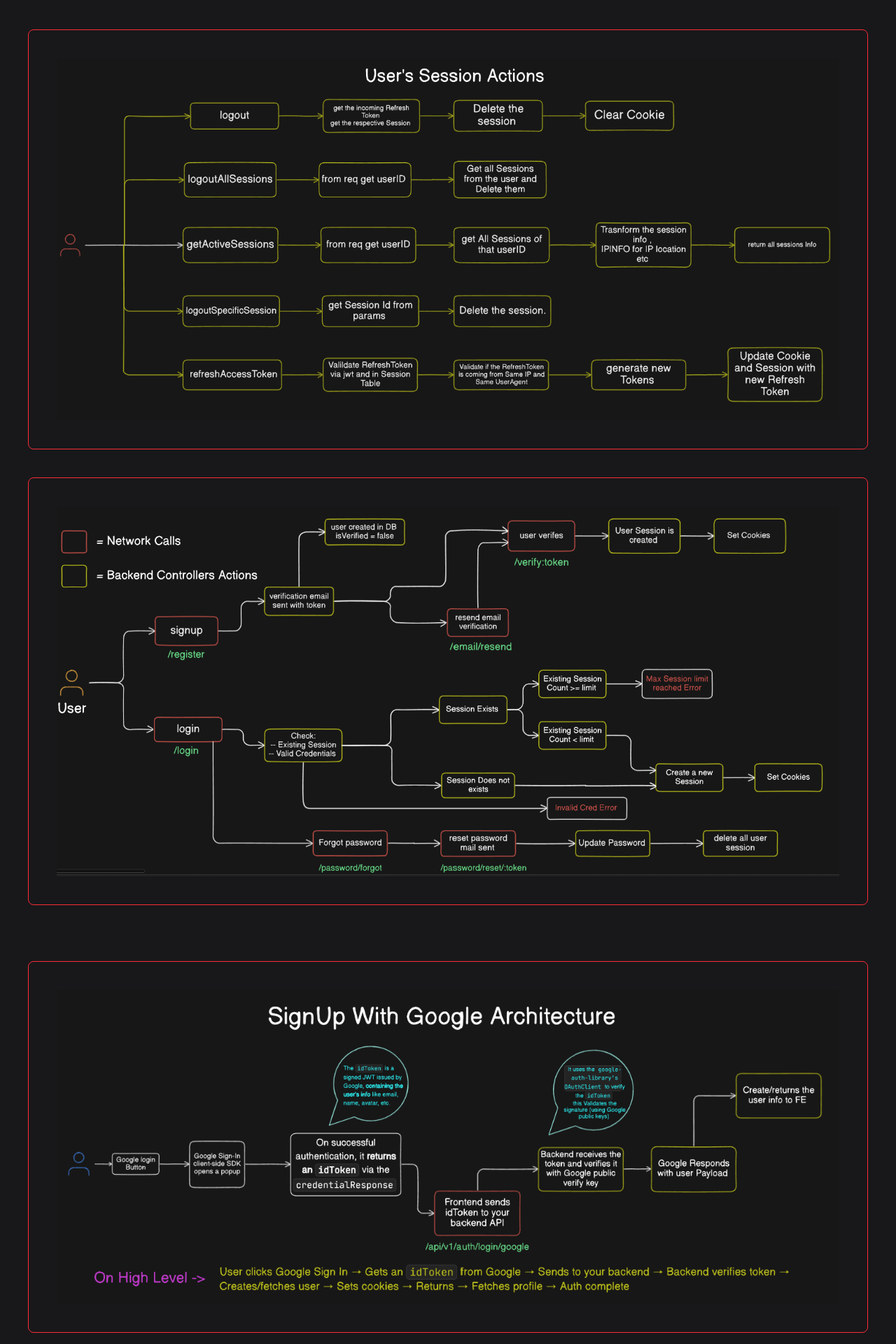
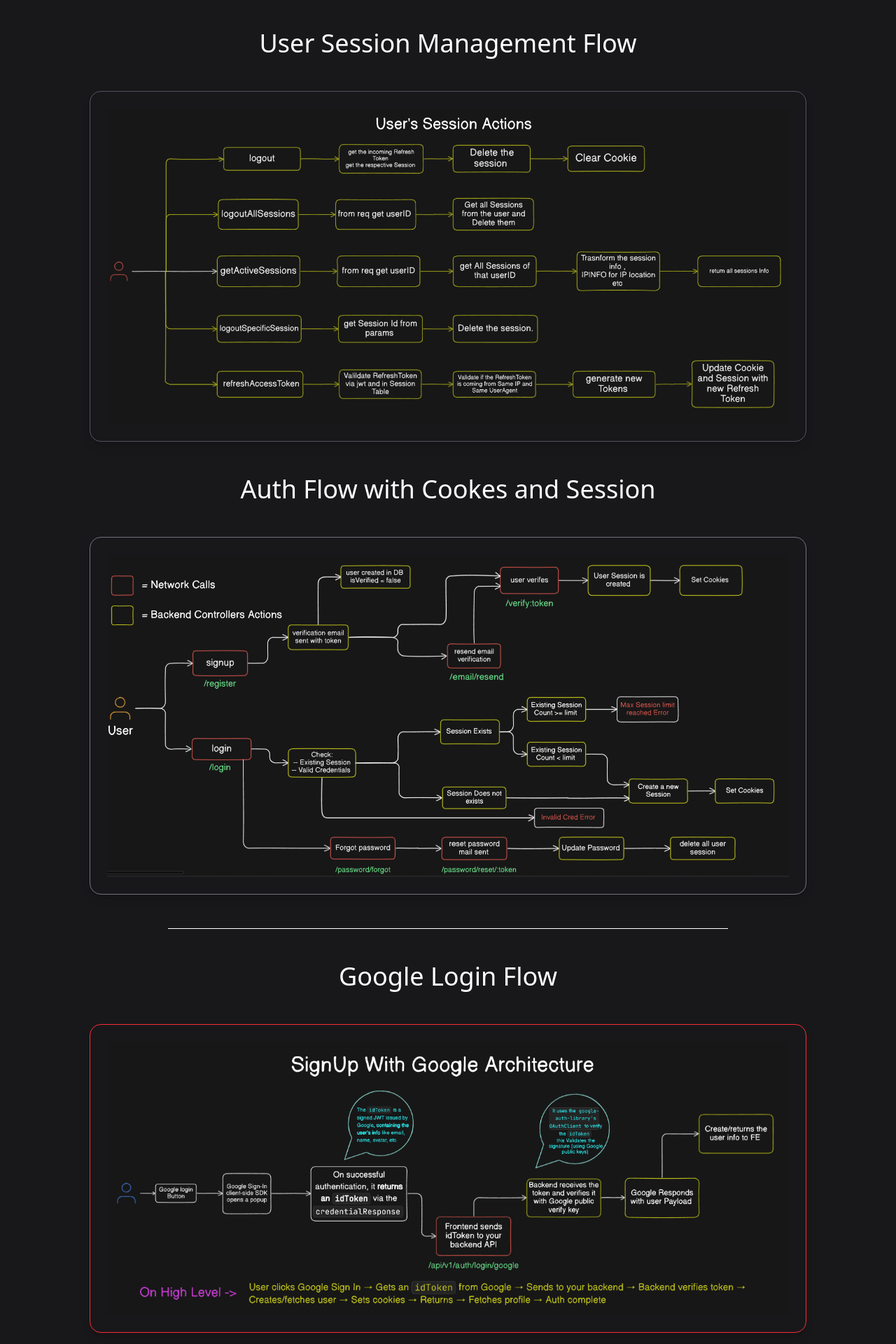
Before and after one commit to rambhardwajj/AuthFLow, a React (Vite) app in the folder FE/: page /devdocs in a window 1280 px wide. Shown: the part 100-2020 px from the top of the page at 70% size. Built offline with nearby package versions, Linux system fonts and the light colour scheme; no server answers.

Commit message:
added devdocs

```diff
--- a/FE/src/pages/DevDocs.tsx
+++ b/FE/src/pages/DevDocs.tsx
@@ -2,23 +2,38 @@ import Navbar from "@/components/Navbar";
 
 const DevDocs = () => {
   return (
-    <div className="bg-zinc-900 flex flex-col ">
+    <div className="bg-zinc-900 min-h-screen flex flex-col">
       <Navbar />
-      <div className=" flex flex-col justify-center items-center m-10 ">
+
+      <div className="flex flex-col items-center gap-12 px-4 py-10 md:px-10 lg:px-20">
+        <h1 className="text-white text-4xl  ">
+          {" "}
+          User Session Management Flow{" "}
+        </h1>
+
         <img
           src="image-1.png"
-          alt=""
-          className="p-10 mx-auto border rounded-md border-red-500 "
+          alt="Dev documentation screenshot 1"
+          className="w-full max-w-5xl rounded-2xl border border-zinc-600 shadow-lg p-6 transition hover:scale-105 hover:shadow-red-700"
         />
+
+        <h1 className="text-white text-4xl  ">
+          {" "}
+          Auth Flow with Cookes and Session {" "}
+        </h1>
+
         <img
           src="image.png"
-          alt=""
-          className="p-10 my-10 border rounded-md border-red-500"
+          alt="Dev documentation screenshot 2"
+          className="w-full max-w-5xl rounded-2xl border border-zinc-500 shadow-lg p-6 transition hover:scale-105 hover:shadow-red-700"
         />
+        <div className="text-white border-b border-white  min-w-[100vh] "> </div>
+        <h1 className="text-white text-4xl  "> Google Login Flow </h1>
+
         <img
           src="googleLogin.png"
-          alt=""
-          className="p-10 my-10 border rounded-md border-red-500"
+          alt="Google login screenshot"
+          className="w-full max-w-5xl rounded-2xl border border-red-500 shadow-lg p-6 transition hover:scale-105 hover:shadow-red-700"
         />
       </div>
     </div>
```
